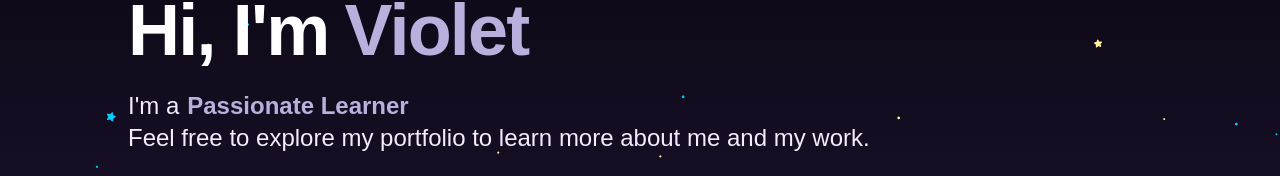
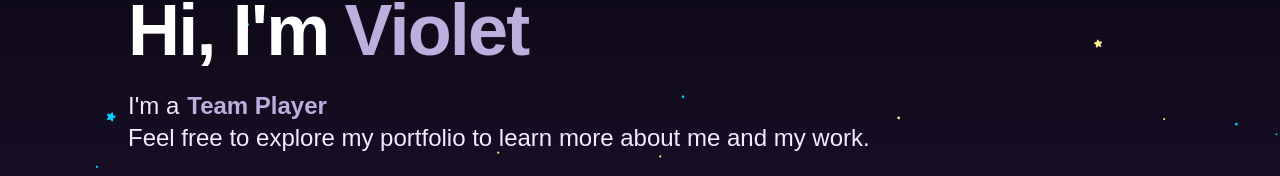
Before and after one commit to vi0letchen/violet-portfolio, a Next.js app: page / in a window 1280 px wide. Shown: the part 358-534 px from the top of the page. Built offline with nearby package versions, Linux system fonts and the light colour scheme.

Commit message:
feat:rotate roles on page load

```diff
--- a/src/app/page.js
+++ b/src/app/page.js
@@ -16,6 +16,13 @@ const [currentRole, setCurrentRole] = useState(0);
 const [fade, setFade] = useState(true);
 
 useEffect(()=>{
+
+  setFade(false);
+  setTimeout(() => {
+    setCurrentRole((prev) => (prev + 1) % whoamI.length);
+    setFade(true);
+  }, 1000);
+
   const interval = setInterval(()=>{
     setFade(false);
     setTimeout(()=>{
```
